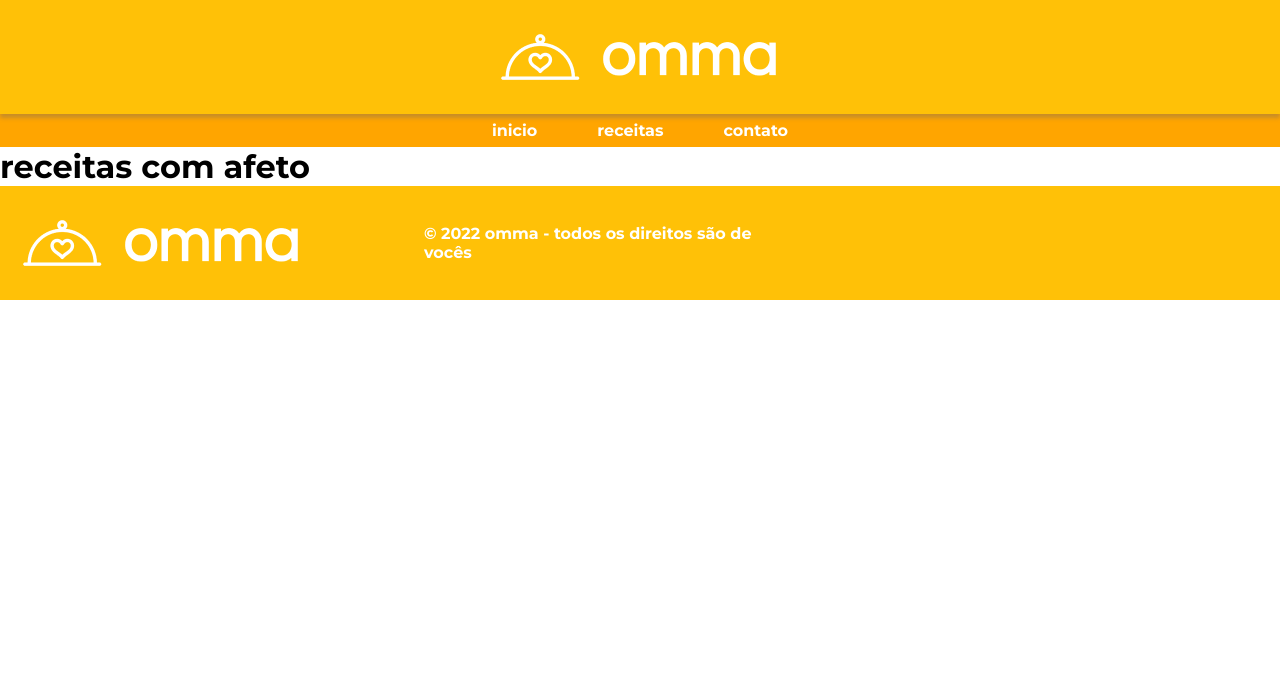
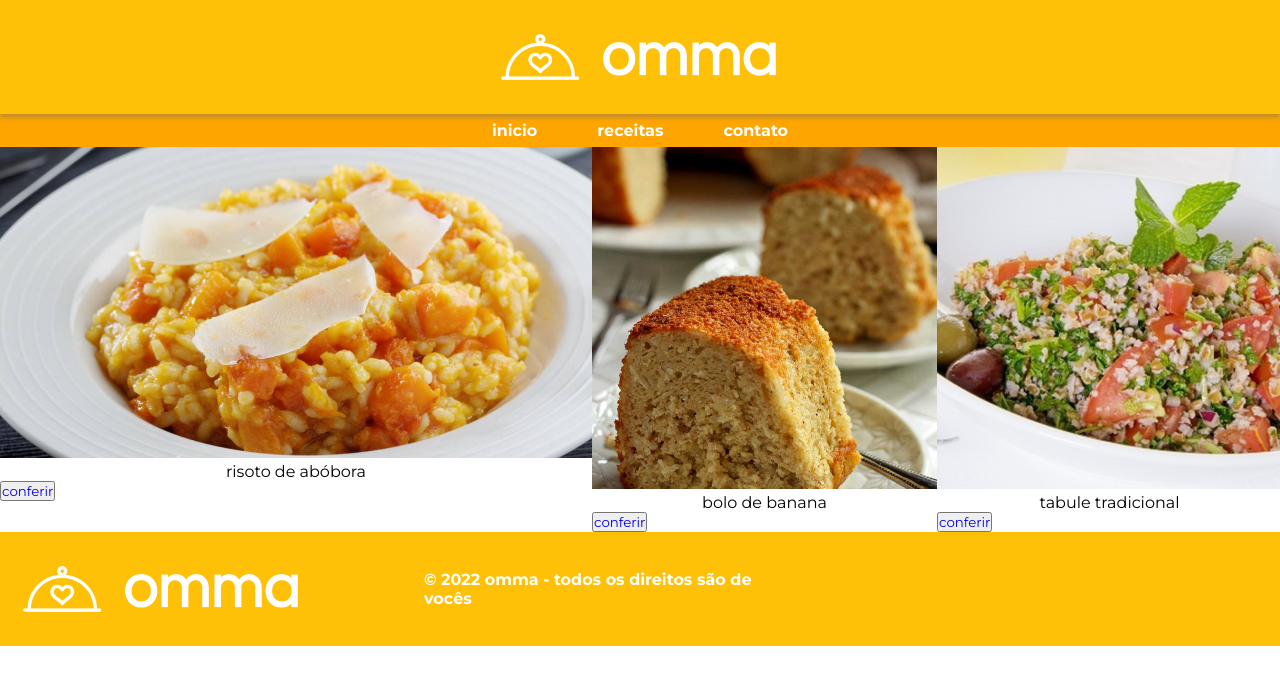
Before and after one commit to eduardmuniz/projeto-omma, a plain HTML site: page afeto.html in a window 1280 px wide. Drawn offline with Linux system fonts and the light colour scheme.

Commit message:
commit test

```diff
--- a/afeto.html
+++ b/afeto.html
@@ -33,8 +33,41 @@
 
     <!--content-->
 
-    <div>
-        <h1>receitas com afeto</h1>
+    <div class="afeto">
+
+    </div>
+
+    <div class="receitas">
+        <div><img src="./img/risoto.png" alt="risoto de abóbora">
+            <p align="center">risoto de abóbora</p>
+             <div class="conferir">
+                <button>
+                    <a href="index.html">conferir</a></button>
+             </div>
+            </div>
+
+            <div><img src="./img/bolo-banana.png" alt="bolo de banana">
+            <p align="center">bolo de banana</p>
+            <div class="conferir">
+                <button>
+                    <a href="#">conferir</a>
+                </button>
+             </div>
+            </div>
+
+            <div><img src="./img/tabule.png" alt="tabule">
+            <p align="center">tabule tradicional</p>
+            <div class="conferir">
+                <button>
+                    <a href="#">conferir</a>
+                </button>
+             </div>
+            </div>
+
+    </div>
+
+    <div class="viver">
+
     </div>
 
 
--- a/css/afeto.css
+++ b/css/afeto.css
@@ -78,7 +78,8 @@ footer{
 
     /*page content*/
 
-    div {
+    .receitas {
+        display: flex;
+        justify-content: space-evenly;
 
-        background-image;
     }
```
